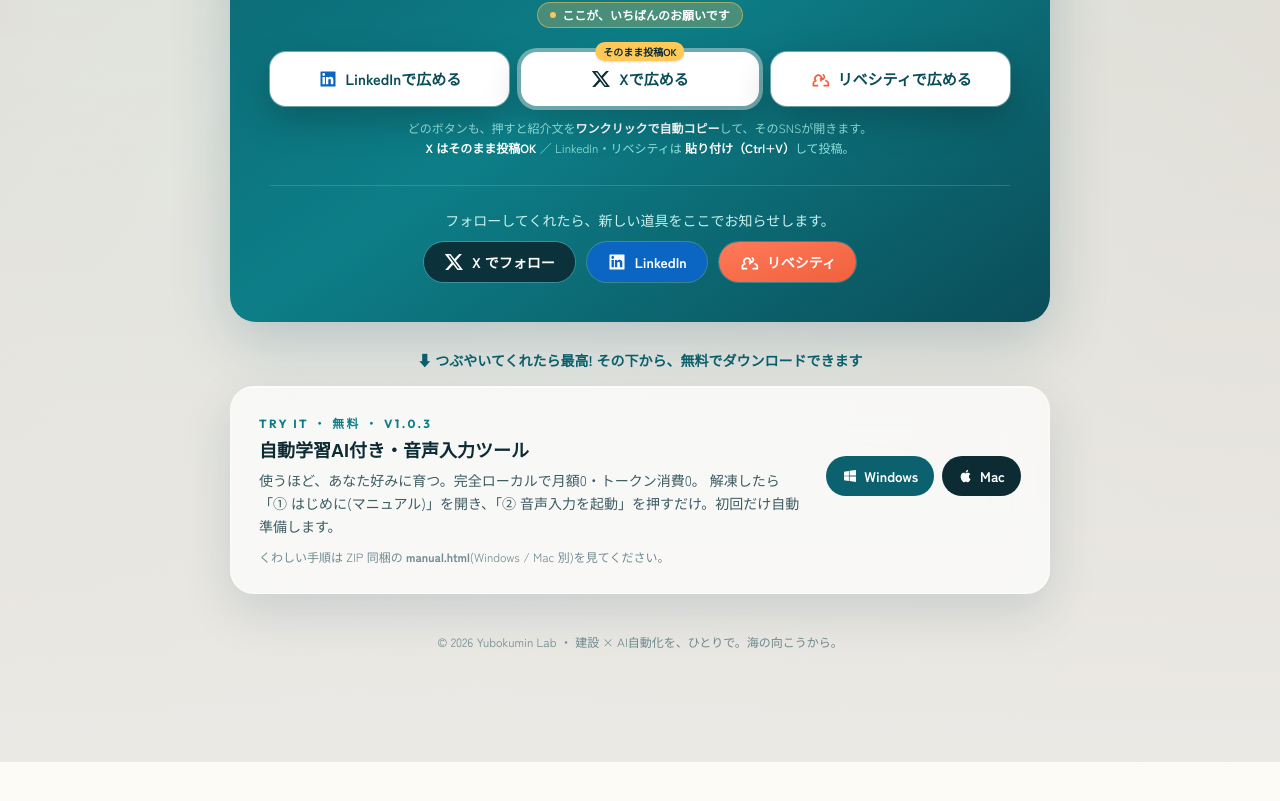
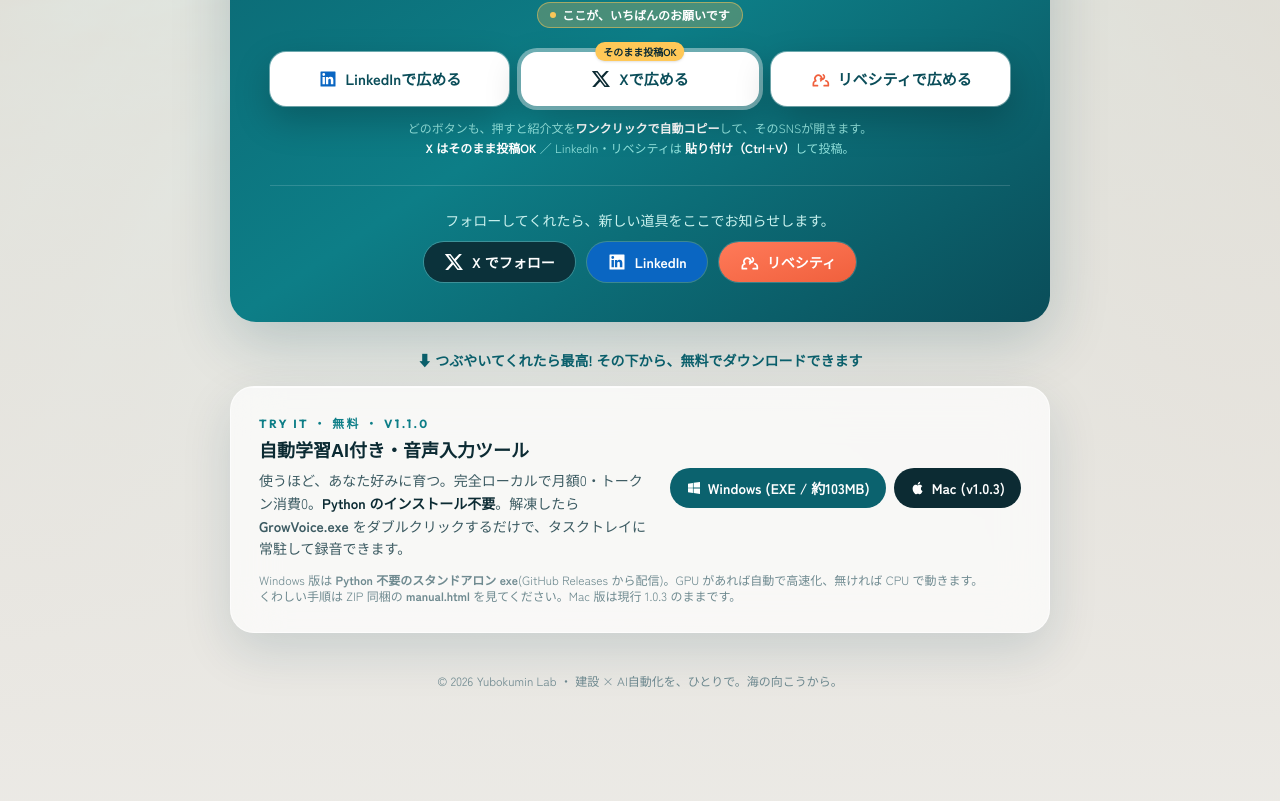
Before and after one commit to yubokumin28/yubokumin-voice-lp, a Next.js app: page /download in a window 1280 px wide. Shown: the part 1322-2123 px from the top of the page. Before the commit the page ends 2084 px from the top, so only its background shows below. Built offline with nearby package versions, Linux system fonts and the light colour scheme; a web font is replaced by a local one.

Commit message:
chore(auto): 2026-07-24 更新 (1 ファイル)

```diff
--- a/app/download/page.tsx
+++ b/app/download/page.tsx
@@ -120,27 +120,30 @@
         <LiquidGlassCard className="!bg-white/70 p-6 md:p-7">
           <div className="flex flex-col sm:flex-row sm:items-center gap-5">
             <div className="flex-1">
-              <div className="eyebrow text-lagoon-600 mb-1">Try it ・ 無料 ・ v1.0.3</div>
+              <div className="eyebrow text-lagoon-600 mb-1">Try it ・ 無料 ・ v1.1.0</div>
               <h3 className="font-display font-bold text-lg mb-1">自動学習AI付き・音声入力ツール</h3>
               <p className="text-sm text-ink-soft leading-relaxed">
                 使うほど、あなた好みに育つ。完全ローカルで月額0・トークン消費0。
-                解凍したら「① はじめに(マニュアル)」を開き、「② 音声入力を起動」を押すだけ。初回だけ自動準備します。
+                <strong className="text-ink">Python のインストール不要</strong>。解凍したら <strong>GrowVoice.exe</strong> をダブルクリックするだけで、タスクトレイに常駐して録音できます。
               </p>
             </div>
             <div className="flex gap-2 shrink-0">
-              <a href="/downloads/GrowVoice-Windows-v1.0.3.zip" download
+              <a href="https://github.com/yubokumin28/voice-input-tool/releases/download/v1.1.0/GrowVoice-Windows-v1.1.0.zip"
                 className="inline-flex items-center gap-1.5 rounded-full px-4 py-2.5 text-sm font-bold text-white bg-lagoon-700 hover:bg-lagoon-800 transition-colors">
                 <svg viewBox="0 0 24 24" className="w-4 h-4" fill="currentColor"><path d="M3 5.6 10.4 4.5v7.1H3V5.6Zm0 12.8 7.4 1.1v-7H3v5.9Zm8.4 1.2L21 21V12.6h-9.6v7Zm0-15.7v7.2H21V3l-9.6 1.2Z" /></svg>
-                Windows
+                Windows (EXE / 約103MB)
               </a>
               <a href="/downloads/GrowVoice-macOS-v1.0.3.zip" download
                 className="inline-flex items-center gap-1.5 rounded-full px-4 py-2.5 text-sm font-bold text-white bg-ink hover:opacity-90 transition-opacity">
                 <svg viewBox="0 0 24 24" className="w-4 h-4" fill="currentColor"><path d="M16.4 12.7c0-2.3 1.9-3.4 2-3.5-1.1-1.6-2.8-1.8-3.4-1.9-1.4-.1-2.8.8-3.5.8s-1.9-.8-3-.8c-1.5 0-3 .9-3.8 2.3-1.6 2.8-.4 7 1.2 9.3.8 1.1 1.7 2.4 2.9 2.3 1.2 0 1.6-.7 3-.7s1.8.7 3 .7 2-1 2.8-2.2c.9-1.3 1.2-2.5 1.3-2.6-.1 0-2.5-1-2.5-3ZM14.3 5.7c.6-.8 1-1.9.9-3-.9 0-2 .6-2.7 1.4-.6.7-1.1 1.8-.9 2.9 1 .1 2-.5 2.7-1.3Z" /></svg>
-                Mac
+                Mac (v1.0.3)
               </a>
             </div>
           </div>
-          <p className="text-xs text-ink-mute mt-3">くわしい手順は ZIP 同梱の <strong>manual.html</strong>(Windows / Mac 別)を見てください。</p>
+          <p className="text-xs text-ink-mute mt-3">
+            Windows 版は <strong>Python 不要のスタンドアロン exe</strong>(GitHub Releases から配信)。GPU があれば自動で高速化、無ければ CPU で動きます。<br />
+            くわしい手順は ZIP 同梱の <strong>manual.html</strong> を見てください。Mac 版は現行 1.0.3 のままです。
+          </p>
         </LiquidGlassCard>
 
         <p className="text-center text-xs text-ink-mute mt-10">© 2026 Yubokumin Lab ・ 建設 × AI自動化を、ひとりで。海の向こうから。</p>
```
